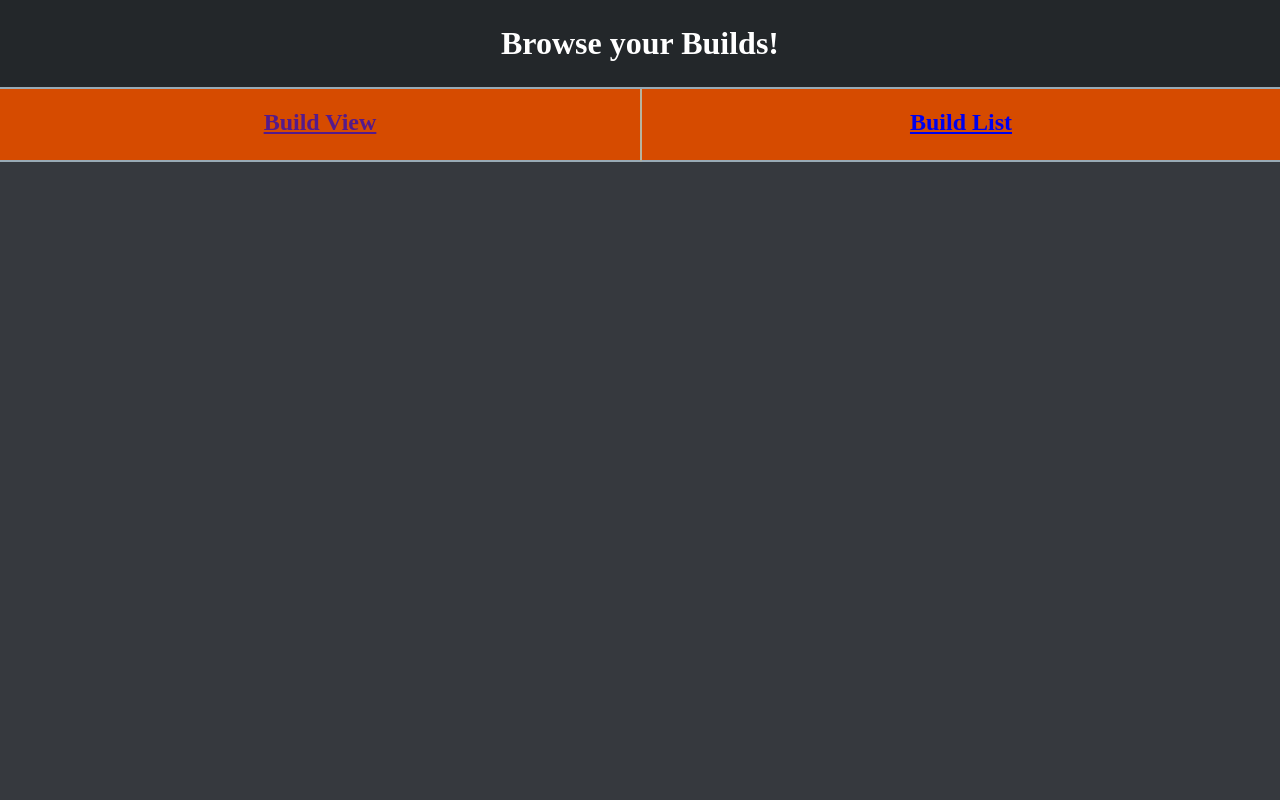
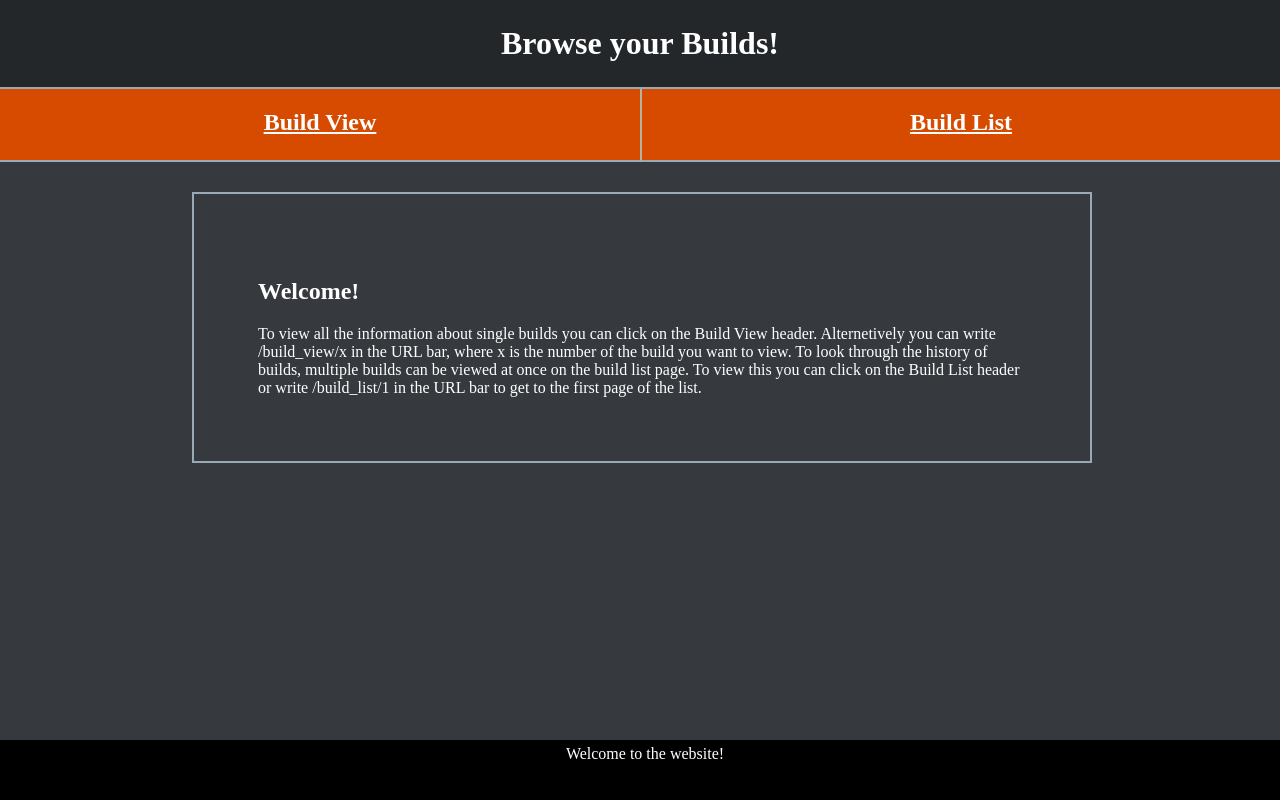
Before and after one commit to tonikarppi/mullemeck, a Flask app: template mullemeck/templates/index.html in a window 1280 px wide. Run offline with Flask 2, Linux system fonts and the light colour scheme; the template is opened without the code that fills it, so the values that code supplies are empty; parts of the project's set-up code (start-up, migrations or seed data) failed here and were passed over.

Commit message:
Add text and hyperlinks to index-page

```diff
--- a/mullemeck/templates/index.html
+++ b/mullemeck/templates/index.html
@@ -7,6 +7,9 @@
     html, body {
       margin: 0;
       padding: 0;
+    }
+    a {
+      color:#FFFFFF;
     }
     h1 {
       margin: 0;
@@ -25,6 +28,11 @@
       width: 100%;
       /*margin-bottom: 10px;*/
     }
+    #upper_div {
+      text-align:center;
+      display: flex;
+      background-color:#D64B00;
+    }
     #left_div {
       text-align:center;
       border-bottom: 2px solid #99AAB5;
@@ -39,21 +47,52 @@
       /*background-color:#2EFF03;*/
       flex: 1;
     }
+    #page_body {
+      margin-left: 15%;
+      margin-top: 30px;
+      border-bottom: 2px solid #99AAB5;
+      border-top: 2px solid #99AAB5;
+      border-left: 2px solid #99AAB5;
+      border-right: 2px solid #99AAB5;
+      width: 60%;
+      padding: 5%;
+    }
+    #page_footer{
+      background-color:#000000;
+      height:50px;
+      color:#FFFFFF;
+      position: fixed;
+      left: 0;
+      bottom: 0;
+      width: 100%;
+      text-align: center;
+      padding: 5px;
+    }
   </style>
 </head>
 <body>
   <div id="title_div">
     <h1>Browse your Builds!</h1>
   </div>
-  <div style="text-align:center; display: flex; background-color:#D64B00">
+  <div id="upper_div">
     <div id="left_div">
-      <p><h2><a href="">Build View</a><h2></p>
+      <p><h2><a href="{{ url_for('build_view', page_num=1) }}">Build View</a><h2></p>
     </div>
     <div id="right_div">
       <p><h2><a href="{{ url_for('build_list', page_num=1) }}">Build List</a><h2></p>
     </div>
   </div>
   <div id="page_body">
+    <h2>Welcome!</h2>
+    To view all the information about single builds you can click on the Build View header.
+    Alternetively you can write /build_view/x in the URL bar, where x is the number of the build you want
+    to view.
+    To look through the history of builds, multiple builds can be viewed at once on the
+    build list page. To view this you can click on the Build List header or write
+    /build_list/1 in the URL bar to get to the first page of the list.
+  </div>
+  <div id="page_footer">
+    Welcome to the website!
   </div>
 </body>
 </html>
```
